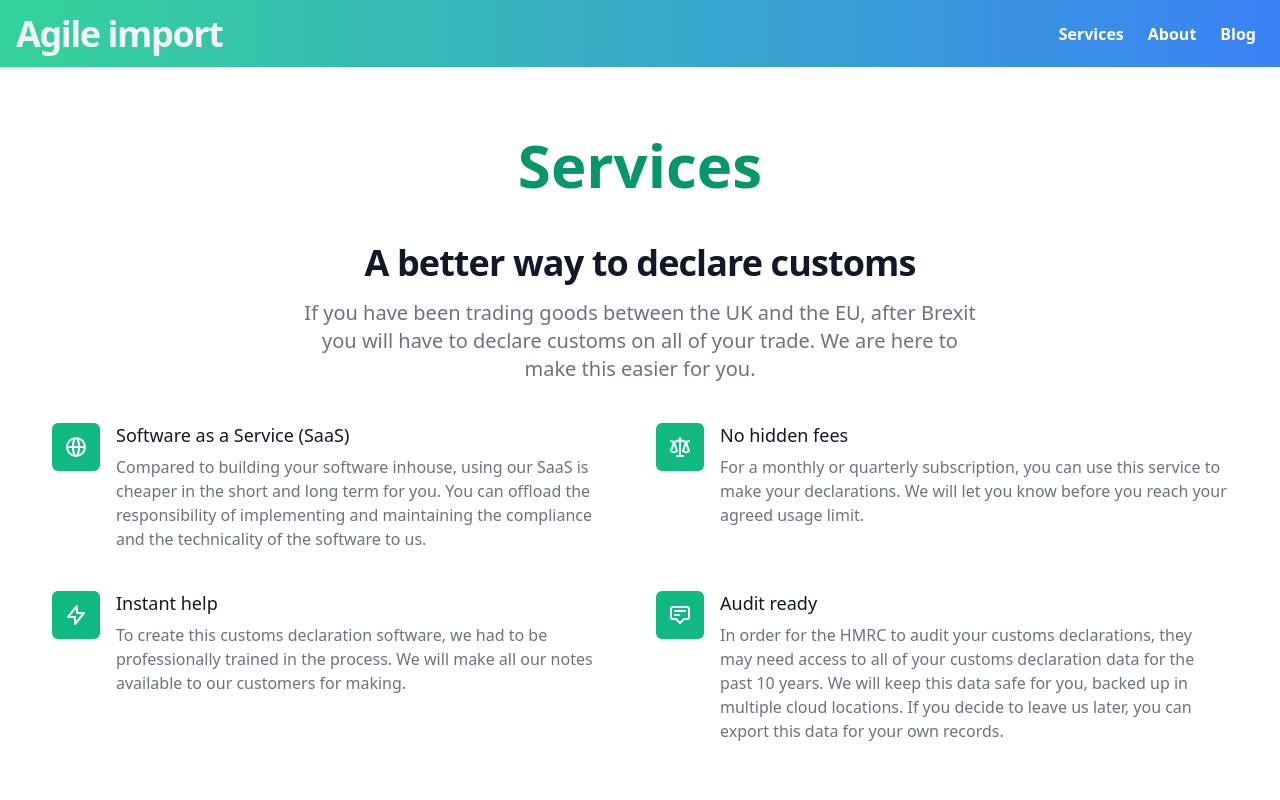
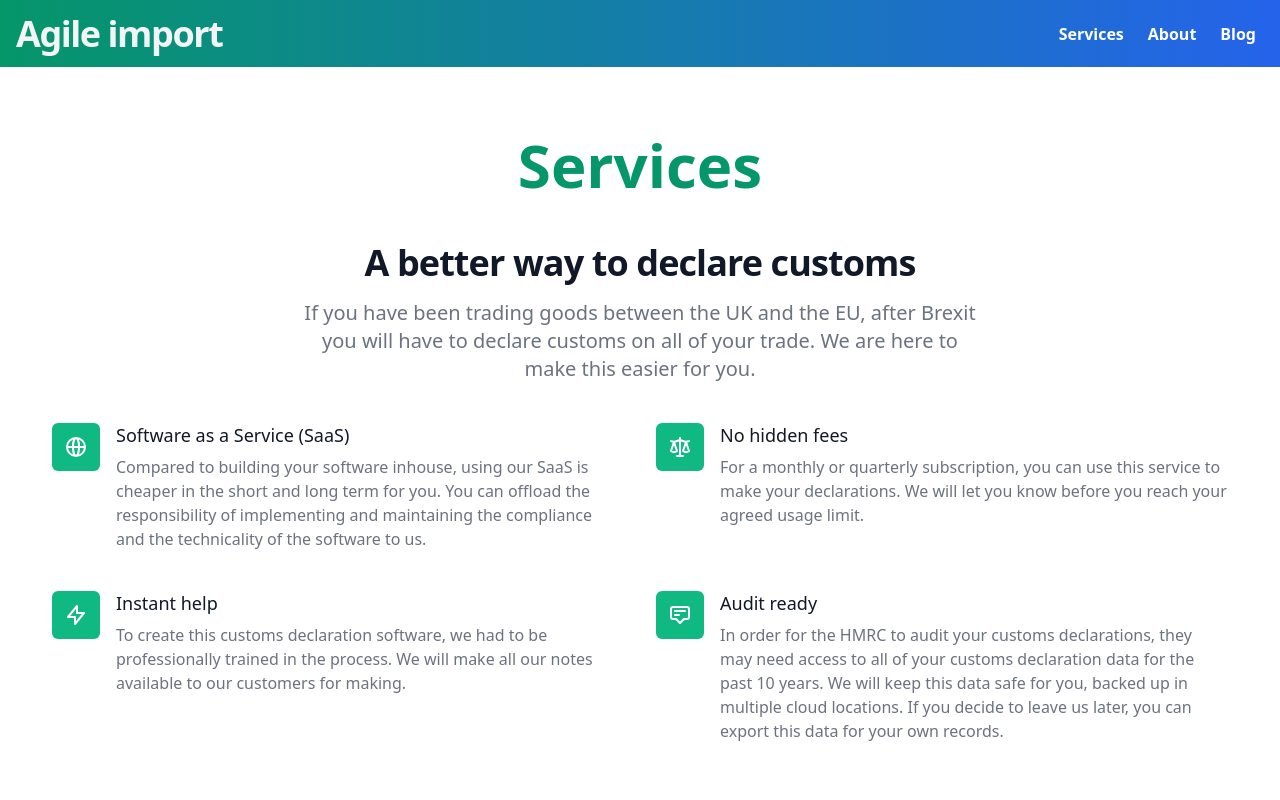
Before and after one commit to WaterlessPiano2/marketing, a Next.js app: page /services in a window 1280 px wide. Shown: the top 800 px of the page. Built offline with nearby package versions, Linux system fonts and the light colour scheme.

Commit message:
navbar is darker

```diff
--- a/components/navbar.tsx
+++ b/components/navbar.tsx
@@ -6,7 +6,7 @@ const Navbar = () => {
 
   return (
     <div>
-      <header className="bg-gradient-to-r from-green-400 to-blue-500 mb-5 sm:flex sm:justify-between sm:items-center sm:px-4 sm:py-3">
+      <header className="bg-gradient-to-r from-green-600 to-blue-600 mb-5 sm:flex sm:justify-between sm:items-center sm:px-4 sm:py-3">
         <div className="flex items-center px-4 py-3 sm:p-0 justify-between">
           <h2 className="text-2xl md:text-4xl font-bold tracking-tight md:tracking-tighter leading-tight">
             <Link href="/">
```
